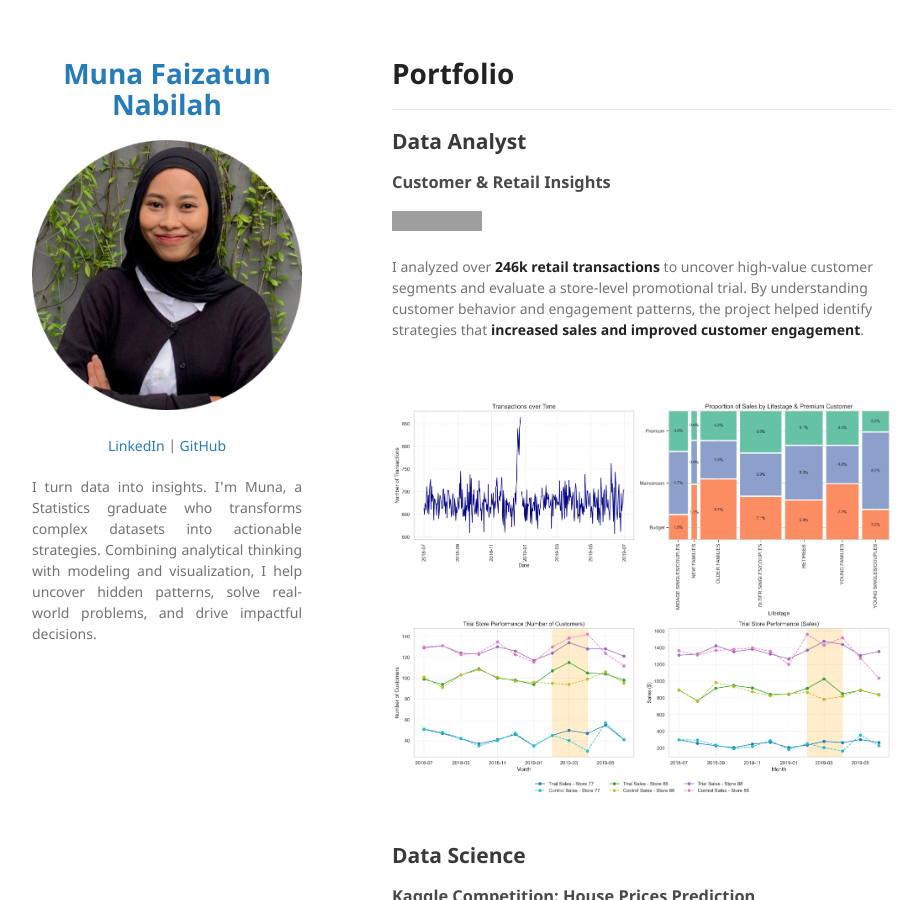
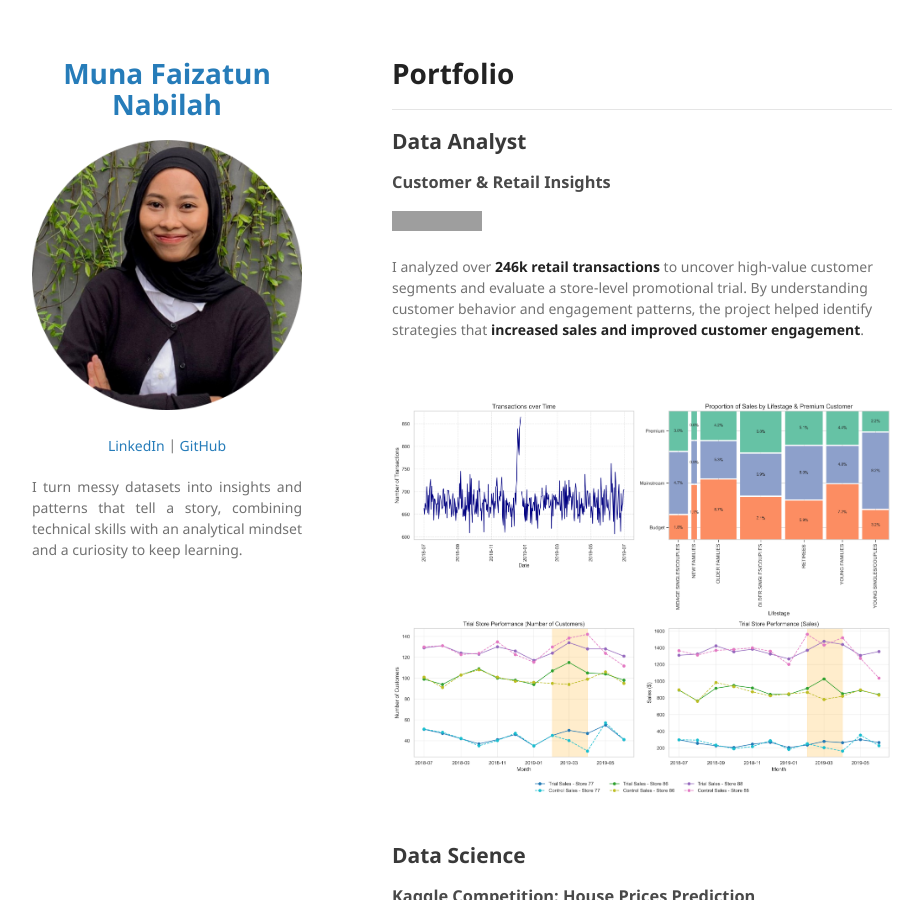
Before and after one commit to munafaizatun/munafaizatun.github.io, a Jekyll site: the page built from index.md, in a window 1280 px wide and 900 px high. Shown: the whole window, without its empty margins (178-1099 px from the left). Built offline with Jekyll 4.4.1, drawn with Linux system fonts in a browser that asks for light colours; our own code applies the rules of GitHub Pages for plain Markdown files; grey boxes are pictures that could not be loaded.

Commit message:
Update _config.yml

```diff
--- a/_config.yml
+++ b/_config.yml
@@ -9,7 +9,7 @@ description: |
   </p>
 
   <p align="justify">
-    I turn data into insights. I'm Muna, a Statistics graduate who transforms complex datasets into actionable strategies. Combining analytical thinking with modeling and visualization, I help uncover hidden patterns, solve real-world problems, and drive impactful decisions.
+  I turn messy datasets into insights and patterns that tell a story, combining technical skills with an analytical mindset and a curiosity to keep learning.
   </p>
 
 theme: jekyll-theme-minimal
```
